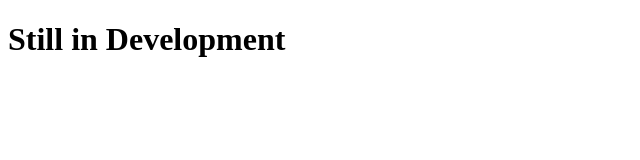
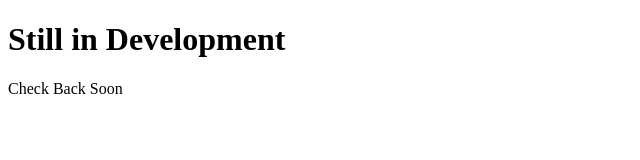
Before and after one commit to ScratchFun/scratchfun.github.io, a plain HTML site: page index.html in a window 1280 px wide. Shown: the whole page, without its empty margins (0-640 px from the left). Drawn offline with Linux system fonts and the light colour scheme.

Commit message:
Update index.html

```diff
--- a/index.html
+++ b/index.html
@@ -6,5 +6,6 @@
   </head>
   <body>
     <h1> Still in Development </h1>
+    </p1> Check Back Soon </P1>
   </body>
 </html>
```
